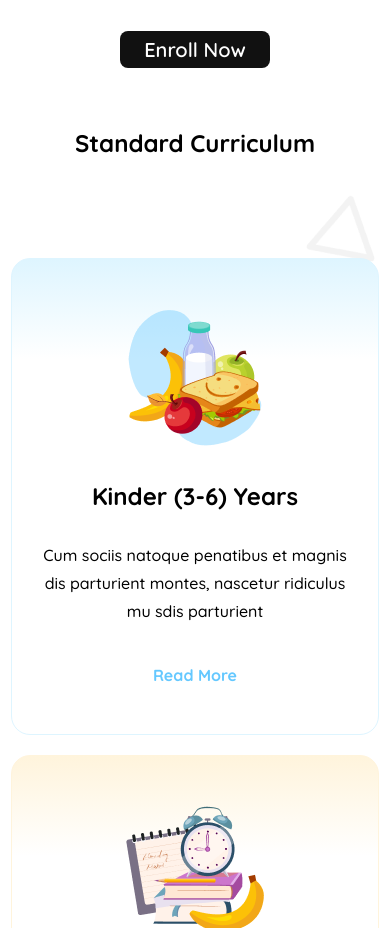
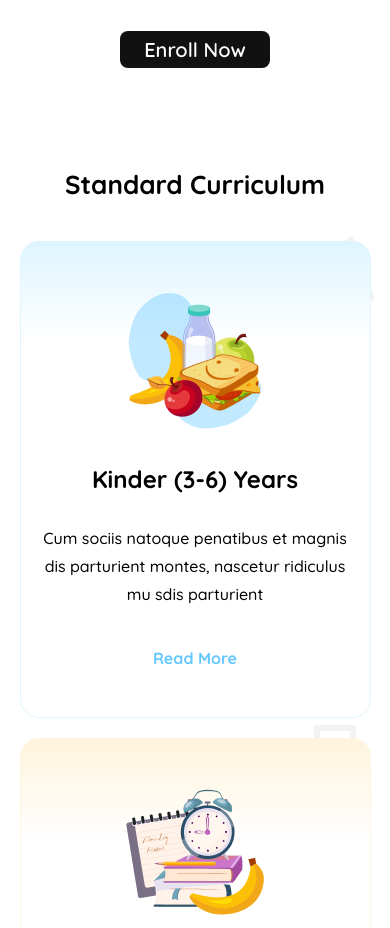
Before and after one commit to hridayshadhukha/Kids-School, a plain HTML site: page index.html in a window 390 px wide. Shown: the part 780-1708 px from the top of the page. Drawn offline with Linux system fonts and the light colour scheme.

Commit message:
newly added

```diff
--- a/Styles/style.css
+++ b/Styles/style.css
@@ -137,9 +137,13 @@ ul, li, a{
 /* Start Curriculum Section */
 
 .curriculum{
+  width: 100%;
+  height: 780px;
   background-image: url('../assets/bg.png');
 }
-
+.curriculams{
+  margin-top: 100px;
+}
 .heading-3{
   margin-top: 60px;
   margin-bottom: 80px;
@@ -175,6 +179,12 @@ ul, li, a{
 .box-content{
   margin: 50px 20px;
 }
+.heading-3{
+  font-size: 2.875rem;
+  font-weight: 700;
+  margin-bottom: 50px;
+}
+
 .heading-4{
   margin-top: 30px;
   font-size: 1.5rem;
@@ -313,9 +323,16 @@ ul, li, a{
   text-align: center;
 }
 
+.box{
+  width: 90%;
+}
 /* Start Curriculum Section */
 .curriculum-container {
   width: 100%;
+}
+.heading-3{
+  font-size: 1.625rem;
+  margin-bottom: 20px;
 }
 .box{
   margin-top: 20px;
--- a/index.html
+++ b/index.html
@@ -63,6 +63,7 @@
     <!-- Start Curriculum Section -->
 
     <div class="curriculum">
+      <div class="curriculams">
         <div class="curriculum-container fixed-size">
           <h2 class="heading-3">Standard Curriculum</h2>
         </div>
@@ -98,6 +99,7 @@
             </div>
           </div>
         </div>
+      </div>
       <div class="angle">
         <div class="angle-left"><i class="fa-solid fa-angle-left solid"></i></div>
         <div class="angle-right"><i class="fa-solid fa-angle-right solid"></i></div>
```
Lines whose indentation alone changed are shown as unchanged.
